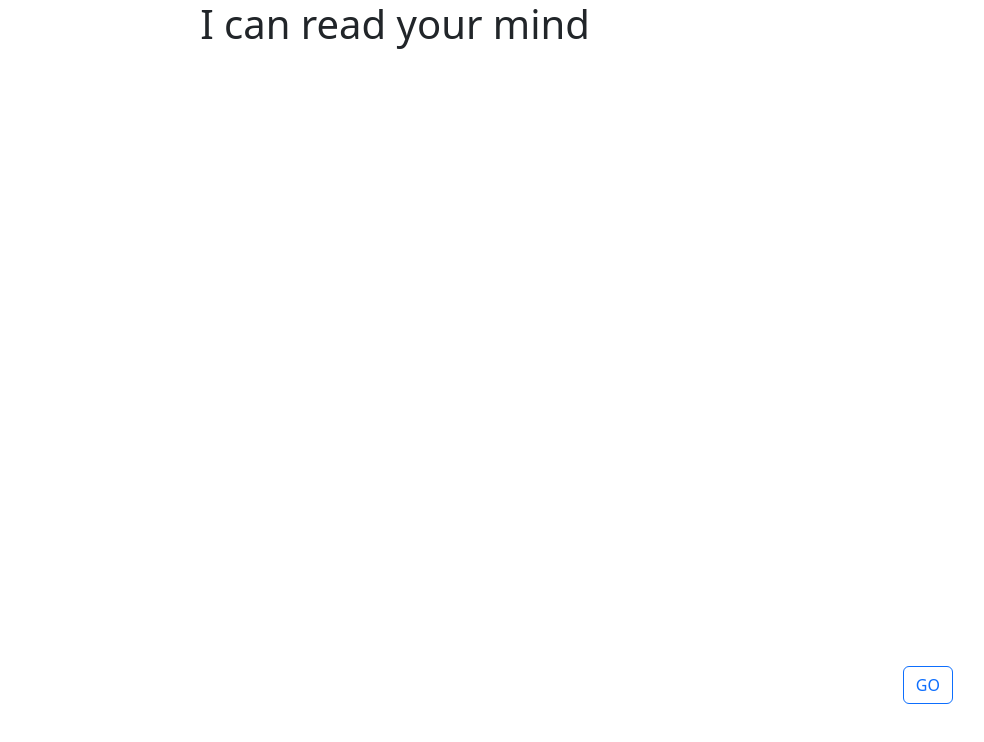
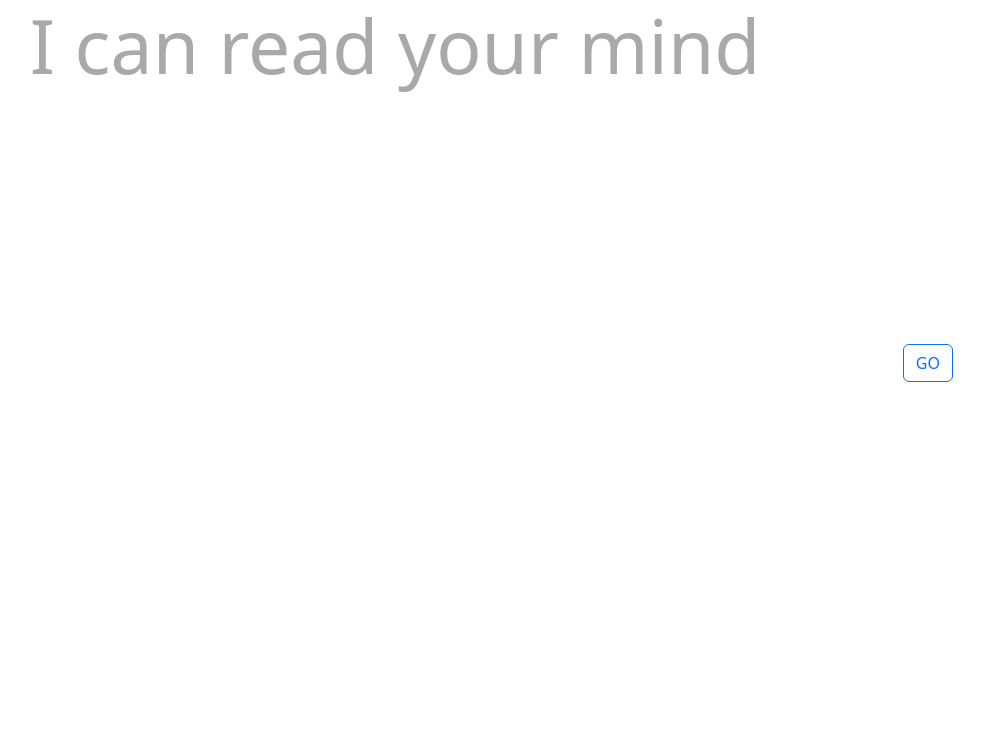
Before and after one commit to andrews-zack/mind-reader, a plain HTML site: page index.html in a window 1280 px wide. Shown: the whole page, without its empty margins (245-1229 px from the left). Drawn offline with nearby package versions, Linux system fonts and the light colour scheme.

Commit message:
fixed scroll option and font color

```diff
--- a/index.html
+++ b/index.html
@@ -9,9 +9,9 @@
     <link href="style.css" rel="stylesheet">
 </head>
 <body>
-    <div class="container" id="headerCon">
+    <div class="container-sm" id="headerCon">
         <div class="row justify-content-center text-center">
-            <div class="col">
+            <div class="col-sm scroll">
                 <h1 id="header-Text">PLACEHOLDER</h1>
             </div>
         </div>
--- a/style.css
+++ b/style.css
@@ -1,7 +1,11 @@
+h1 {
+    font-size: 75px;
+    color: darkgray;
+}
 
-
-#headerCon {
-    min-height: 400px;
+.scroll {
+    overflow: scroll;
+    max-height: 50vh;
 }
 
 #nextCon {
@@ -9,7 +13,7 @@
 }
 
 #helperCon {
-    min-height: 120px;
+    min-height: 100px;
 }
 
 #bottomCon {
```
